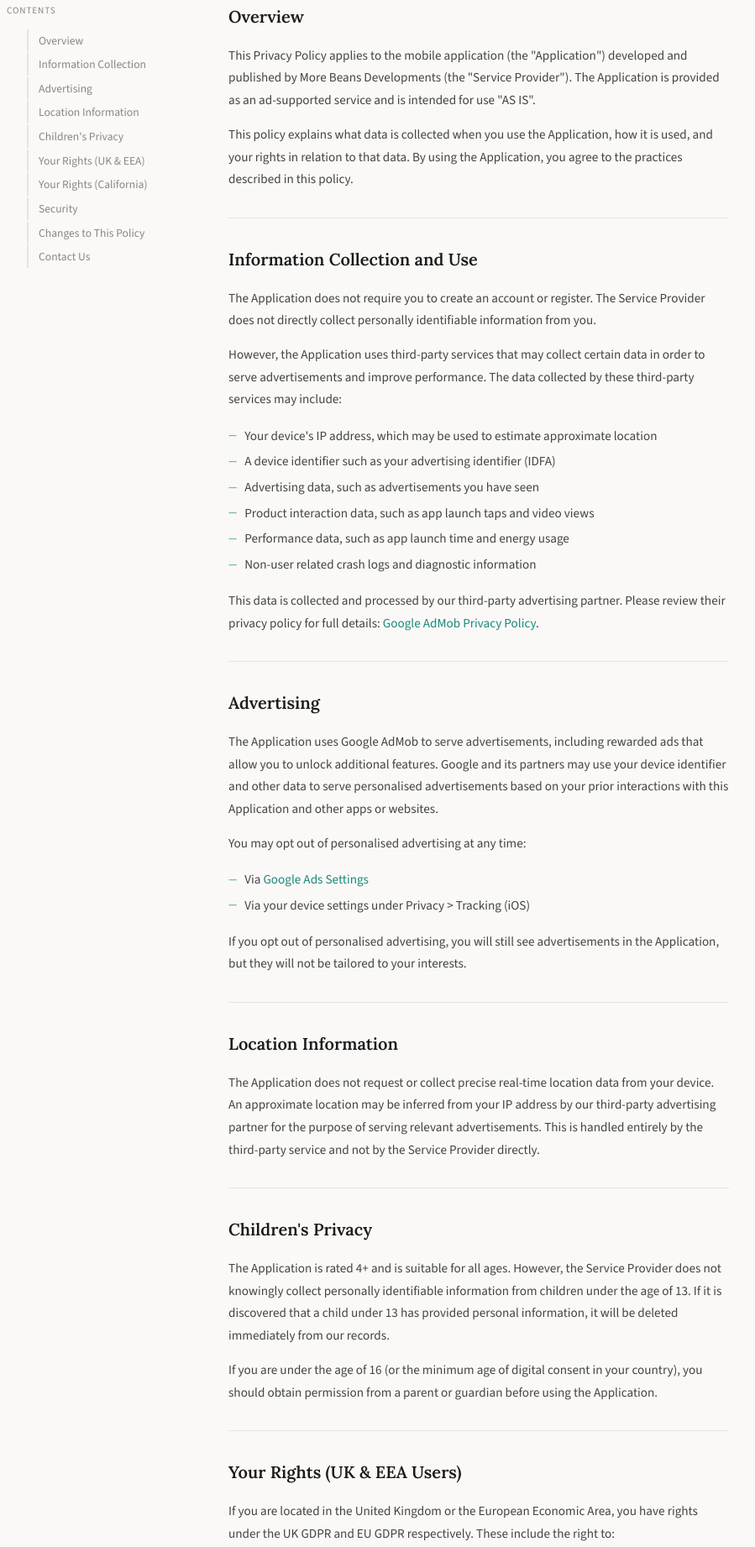
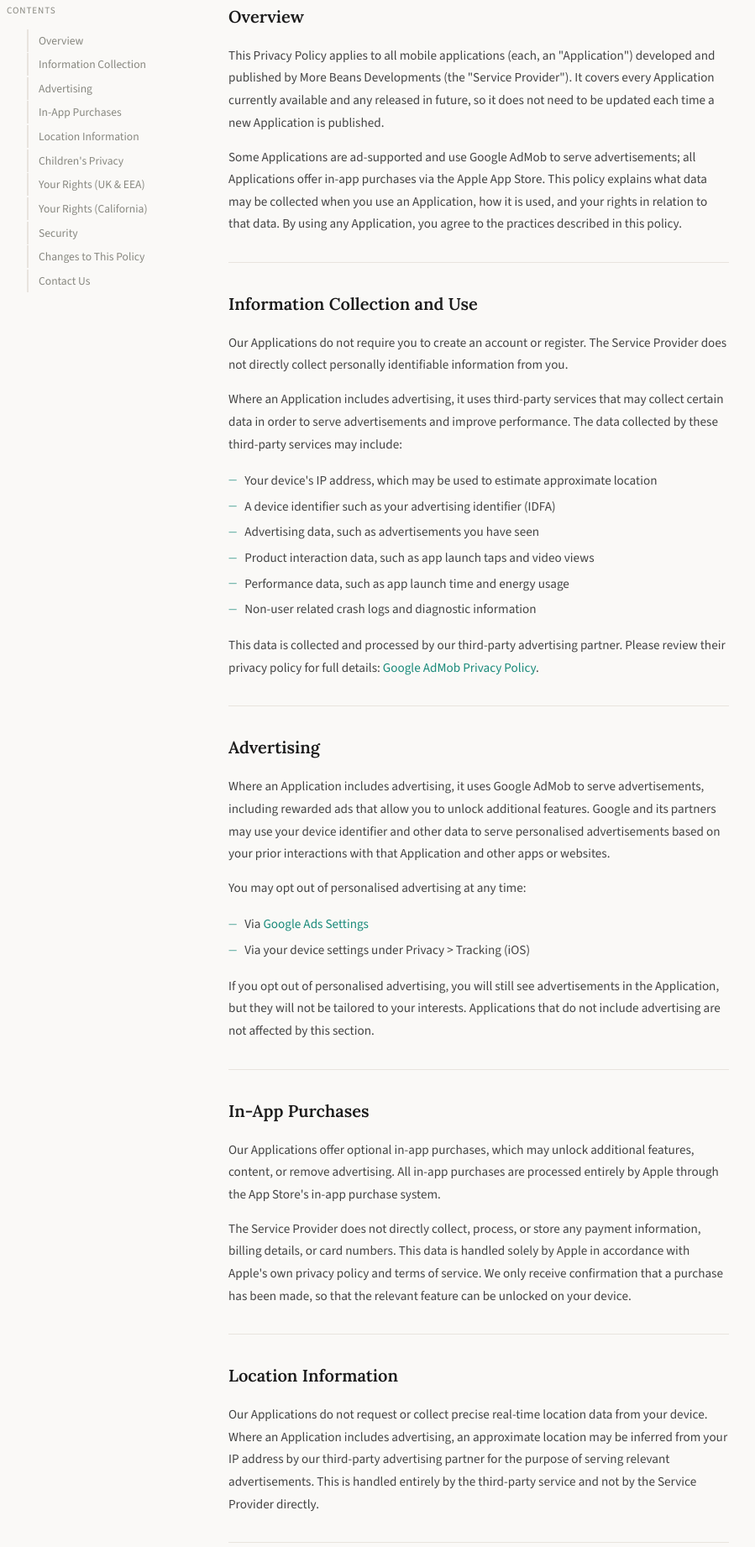
Before and after one commit to morebeansdevelopments/privacy-policy, a plain HTML site: page index.html in a window 1280 px wide. Shown: the part 278-2120 px from the top of the page at 84% size, without its empty margins (202-1101 px from the left). Drawn offline with nearby package versions, Linux system fonts and the light colour scheme.

Commit message:
Revise privacy policy for clarity and completeness
Updated privacy policy text to clarify application coverage and in-app purchases.

```diff
--- a/index.html
+++ b/index.html
@@ -268,7 +268,7 @@
 <div class="page-title">
   <div class="page-title-inner">
     <h1>Privacy Policy</h1>
-    <p class="meta">Effective date: 9 March 2026 · Last updated: 9 March 2026</p>
+    <p class="meta">Effective date: 9 March 2026 &nbsp;·&nbsp; Last updated: 9 March 2026</p>
   </div>
 </div>
 
@@ -280,6 +280,7 @@
       <a href="#overview">Overview</a>
       <a href="#collection">Information Collection</a>
       <a href="#advertising">Advertising</a>
+      <a href="#purchases">In-App Purchases</a>
       <a href="#location">Location Information</a>
       <a href="#children">Children's Privacy</a>
       <a href="#rights-uk">Your Rights (UK & EEA)</a>
@@ -293,14 +294,14 @@
 
       <section id="overview">
         <h2>Overview</h2>
-        <p>This Privacy Policy applies to the mobile application (the "Application") developed and published by More Beans Developments (the "Service Provider"). The Application is provided as an ad-supported service and is intended for use "AS IS".</p>
-        <p>This policy explains what data is collected when you use the Application, how it is used, and your rights in relation to that data. By using the Application, you agree to the practices described in this policy.</p>
+        <p>This Privacy Policy applies to all mobile applications (each, an "Application") developed and published by More Beans Developments (the "Service Provider"). It covers every Application currently available and any released in future, so it does not need to be updated each time a new Application is published.</p>
+        <p>Some Applications are ad-supported and use Google AdMob to serve advertisements; all Applications offer in-app purchases via the Apple App Store. This policy explains what data may be collected when you use an Application, how it is used, and your rights in relation to that data. By using any Application, you agree to the practices described in this policy.</p>
       </section>
 
       <section id="collection">
         <h2>Information Collection and Use</h2>
-        <p>The Application does not require you to create an account or register. The Service Provider does not directly collect personally identifiable information from you.</p>
-        <p>However, the Application uses third-party services that may collect certain data in order to serve advertisements and improve performance. The data collected by these third-party services may include:</p>
+        <p>Our Applications do not require you to create an account or register. The Service Provider does not directly collect personally identifiable information from you.</p>
+        <p>Where an Application includes advertising, it uses third-party services that may collect certain data in order to serve advertisements and improve performance. The data collected by these third-party services may include:</p>
         <ul>
           <li>Your device's IP address, which may be used to estimate approximate location</li>
           <li>A device identifier such as your advertising identifier (IDFA)</li>
@@ -314,24 +315,30 @@
 
       <section id="advertising">
         <h2>Advertising</h2>
-        <p>The Application uses Google AdMob to serve advertisements, including rewarded ads that allow you to unlock additional features. Google and its partners may use your device identifier and other data to serve personalised advertisements based on your prior interactions with this Application and other apps or websites.</p>
+        <p>Where an Application includes advertising, it uses Google AdMob to serve advertisements, including rewarded ads that allow you to unlock additional features. Google and its partners may use your device identifier and other data to serve personalised advertisements based on your prior interactions with that Application and other apps or websites.</p>
         <p>You may opt out of personalised advertising at any time:</p>
         <ul>
           <li>Via <a href="https://adssettings.google.com" target="_blank">Google Ads Settings</a></li>
           <li>Via your device settings under Privacy &gt; Tracking (iOS)</li>
         </ul>
-        <p>If you opt out of personalised advertising, you will still see advertisements in the Application, but they will not be tailored to your interests.</p>
+        <p>If you opt out of personalised advertising, you will still see advertisements in the Application, but they will not be tailored to your interests. Applications that do not include advertising are not affected by this section.</p>
+      </section>
+
+      <section id="purchases">
+        <h2>In-App Purchases</h2>
+        <p>Our Applications offer optional in-app purchases, which may unlock additional features, content, or remove advertising. All in-app purchases are processed entirely by Apple through the App Store's in-app purchase system.</p>
+        <p>The Service Provider does not directly collect, process, or store any payment information, billing details, or card numbers. This data is handled solely by Apple in accordance with Apple's own privacy policy and terms of service. We only receive confirmation that a purchase has been made, so that the relevant feature can be unlocked on your device.</p>
       </section>
 
       <section id="location">
         <h2>Location Information</h2>
-        <p>The Application does not request or collect precise real-time location data from your device. An approximate location may be inferred from your IP address by our third-party advertising partner for the purpose of serving relevant advertisements. This is handled entirely by the third-party service and not by the Service Provider directly.</p>
+        <p>Our Applications do not request or collect precise real-time location data from your device. Where an Application includes advertising, an approximate location may be inferred from your IP address by our third-party advertising partner for the purpose of serving relevant advertisements. This is handled entirely by the third-party service and not by the Service Provider directly.</p>
       </section>
 
       <section id="children">
         <h2>Children's Privacy</h2>
-        <p>The Application is rated 4+ and is suitable for all ages. However, the Service Provider does not knowingly collect personally identifiable information from children under the age of 13. If it is discovered that a child under 13 has provided personal information, it will be deleted immediately from our records.</p>
-        <p>If you are under the age of 16 (or the minimum age of digital consent in your country), you should obtain permission from a parent or guardian before using the Application.</p>
+        <p>Our Applications are generally rated 4+ and are suitable for all ages, unless stated otherwise on an individual Application's App Store listing. The Service Provider does not knowingly collect personally identifiable information from children under the age of 13. If it is discovered that a child under 13 has provided personal information, it will be deleted immediately from our records.</p>
+        <p>If you are under the age of 16 (or the minimum age of digital consent in your country), you should obtain permission from a parent or guardian before using any Application.</p>
       </section>
 
       <section id="rights-uk">
@@ -358,25 +365,25 @@
           <li>Request deletion of your personal information</li>
           <li>Not be discriminated against for exercising your privacy rights</li>
         </ul>
-        <p>The Application does not sell your personal information directly. However, the sharing of device identifiers and advertising data with Google AdMob may constitute a "sale" under the CCPA's broad definition. You may opt out via your device's ad personalisation settings.</p>
+        <p>Our Applications do not sell your personal information directly. However, where an Application includes advertising, the sharing of device identifiers and advertising data with Google AdMob may constitute a "sale" under the CCPA's broad definition. You may opt out via your device's ad personalisation settings.</p>
       </section>
 
       <section id="security">
         <h2>Security</h2>
-        <p>The Service Provider is committed to protecting your information. The Application does not store personal data on our own servers. All data handling is performed by our third-party partners in accordance with their own security practices. While we endeavour to use commercially acceptable means of protecting your information, no method of transmission or electronic storage is 100% secure.</p>
+        <p>The Service Provider is committed to protecting your information. Our Applications do not store personal data on our own servers. All data handling is performed by our third-party partners (including Google AdMob and Apple, as applicable) in accordance with their own security practices. While we endeavour to use commercially acceptable means of protecting your information, no method of transmission or electronic storage is 100% secure.</p>
       </section>
 
       <section id="changes">
         <h2>Changes to This Policy</h2>
-        <p>This Privacy Policy may be updated from time to time. Any changes will be reflected on this page with an updated effective date. Continued use of the Application after any changes constitutes your acceptance of the revised policy. You are encouraged to review this page periodically.</p>
+        <p>This Privacy Policy may be updated from time to time, and applies to all current and future Applications published by the Service Provider. Any changes will be reflected on this page with an updated effective date. Continued use of any Application after any changes constitutes your acceptance of the revised policy. You are encouraged to review this page periodically.</p>
       </section>
 
       <section id="contact">
         <h2>Contact Us</h2>
-        <p>If you have any questions or concerns about this Privacy Policy or the data practices of the Application, please contact the Service Provider via the support link on the Application's App Store listing.</p>
+        <p>If you have any questions or concerns about this Privacy Policy or the data practices of an Application, please contact the Service Provider via the support link on that Application's App Store listing.</p>
         <div class="highlight-box">
           <strong>More Beans Developments</strong><br>
-          Support requests can be submitted via the App Store listing for this Application.
+          Support requests can be submitted via the App Store listing for the relevant Application.
         </div>
       </section>
 
```
